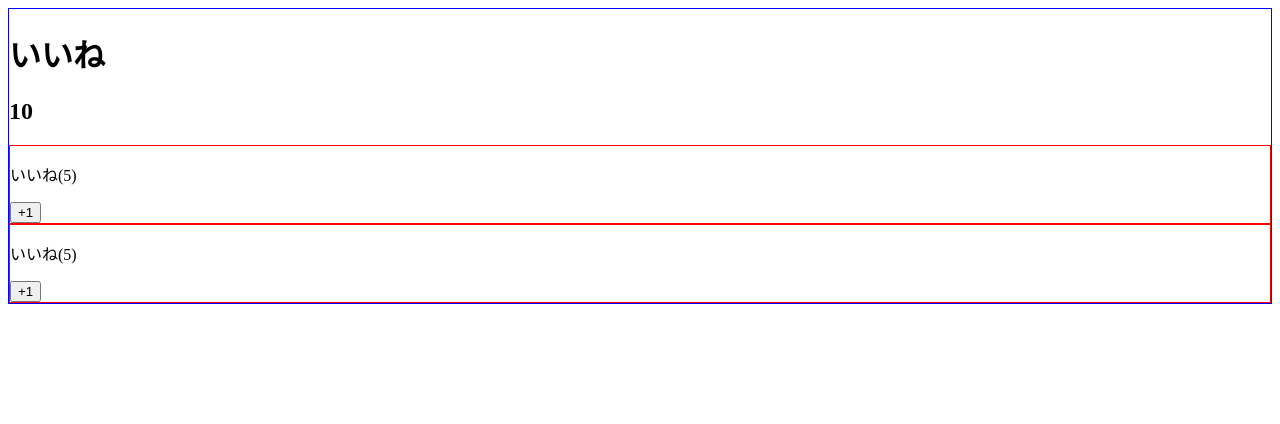
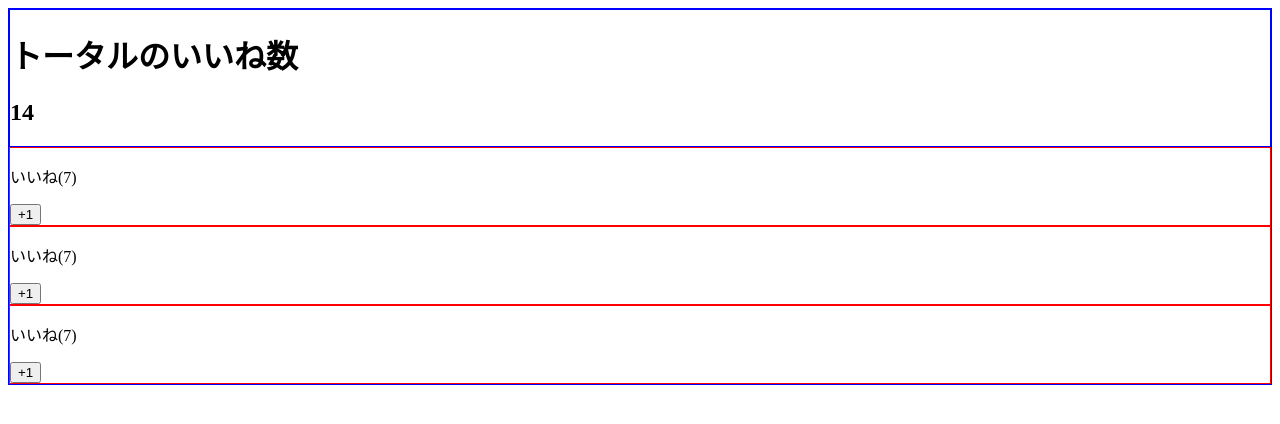
Before and after one commit to junichiseki0831/vue_project, a Vue app: page / in a window 1280 px wide. Shown: the top 424 px of the page. Built offline with nearby package versions, Linux system fonts and the light colour scheme.

Commit message:
slotで親から子コンポーネントへhtmlを渡す

```diff
--- a/src/App.vue
+++ b/src/App.vue
@@ -1,11 +1,17 @@
 <template>
   <div>
     <!-- ローカル登録した<LikeHeader>を使用する。 -->
-    <LikeHeader></LikeHeader>
-    <h2>{{ number }}</h2>
+    <LikeHeader>
+      <h1>トータルのいいね数</h1>
+      <h2>{{ number }}</h2>
+    </LikeHeader>
     <!-- グローバル登録した<LikeNumber>を使用する。 -->
-    <!-- 親から取得した値を動的に描画する。 -->
-    <LikeNumber :total-number="number"></LikeNumber>
+    <!-- :total-number="number" 親から取得した値を動的に描画する。 -->
+    <!-- @my-click="number = $eventt"     子から取得した取得した値を$eventで取得し{{ number }}（data:number)に反映する。 -->
+    <!-- <LikeNumber :total-number="number" @my-click="number = $event"></LikeNumber> -->
+    <!-- @my-click="incrementNumber" カスタムイベントを発火させて、自らのmethodsを作動させるやり方。 -->
+    <LikeNumber :total-number="number" @my-click="incrementNumber"></LikeNumber>
+    <LikeNumber :total-number="number" @my-click="incrementNumber"></LikeNumber>
     <LikeNumber :total-number="number"></LikeNumber>
   </div>
 </template>
@@ -17,12 +23,18 @@ import LikeHeader from "./components/LikeHeader.vue"
 export default {
   data() {
     return {
-      number: 10
+      number: 14
     }
   },
   //ローカルに<LikeHeader>コンポーネントを登録する。
   components: {
     LikeHeader
+  },
+  methods: {
+    //引数にvalueを使用することにより、$emitで渡された子コンポーネントの値が渡される。
+    incrementNumber(value) {
+      this.number = value
+    }
   }
 }
 </script>
--- a/src/components/LikeHeader.vue
+++ b/src/components/LikeHeader.vue
@@ -1,3 +1,11 @@
 <template>
-  <h1>いいね</h1>
+  <div>
+    <slot></slot>
+  </div>
 </template>
+
+<script>
+export default {
+  props: ["headerText"]
+}
+</script>
--- a/src/components/LikeNumber.vue
+++ b/src/components/LikeNumber.vue
@@ -28,7 +28,8 @@
     },
     methods: {
       increment() {
-        this.number += 1;
+        //$emitでカスタムイベント作成と子コンポーネントの値を親コンポーネントに渡す
+        this.$emit("my-click", this.totalNumber + 1)
       }
     }
   }
```
